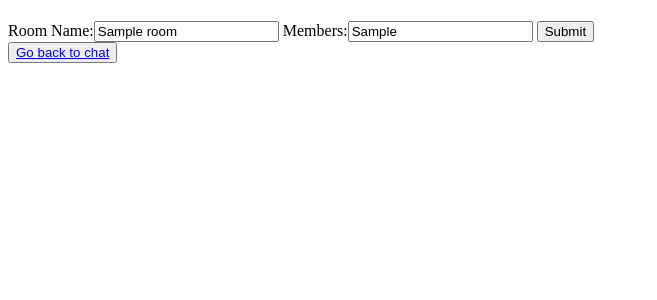
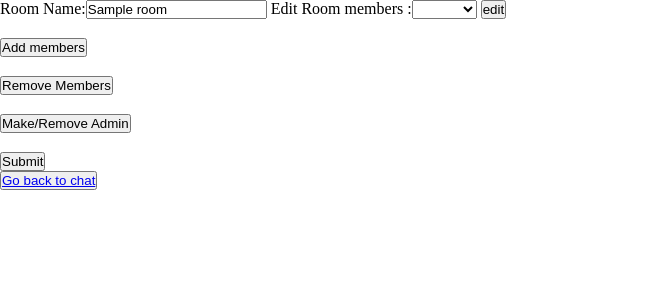
Before and after one commit to Dharundds/ChatRoom, a Flask app: template templates/edit_room.html in a window 1280 px wide. Shown: the top 300 px of the page, without its empty margins (0-657 px from the left). Run offline with Flask 2, Linux system fonts and the light colour scheme; the template is opened without the code that fills it: most values are stand-ins (such as "Sample title", 1, 10 or a date in 2020).

Commit message:
bugs fixed

```diff
--- a/app.py
+++ b/app.py
@@ -3,7 +3,7 @@
 from flask_socketio import SocketIO, join_room, leave_room, send
 from db import (add_room_members, get_messages, get_user, save_msg, save_room,
                 save_user, get_rooms_for_user, get_room, is_room_member,
-                get_room_members, is_room_admin, update_room, remove_room_members)
+                get_room_members, is_room_admin, update_room, remove_room_members, update_admin, remove_admin, add_room_member, remove_room_member)
 from datetime import datetime
 from bson.json_util import dumps
 
@@ -102,29 +102,48 @@
 @login_required
 def edit_room(room_id):
     room = get_room(room_id)
+    admins = []
+    not_admin = []
     if room and is_room_admin(room_id, current_user.username):
-        exist_members = [member['_id']['username']
-                         for member in get_room_members(room_id)]
-        room_members = ','.join(exist_members)
         message = ''
+        members = get_room_members(room_id)
+        for member in members:
+            if is_room_admin(room_id, member['_id']['username']):
+                admins.append(member['_id']['username'])
+            else:
+                not_admin.append(member['_id']['username'])
         if request.method == "POST":
             room_name = request.form.get('room_name')
             room['name'] = room_name
             update_room(room_id, room_name)
+            make_admin = request.form.get('makeAdmin')
+            removeAdmin = request.form.get('removeAdmin')
+            edit_member = request.form.get('edit_members')
+            edited_member = request.form.get('edit')
+            add_member = request.form.get('addmember')
+            remove_member = request.form.get('removemember')
 
-            new_members = [username.strip()
-                           for username in request.form.get('members').split(',')]
-            members_to_add = list(set(new_members)-set(exist_members))
-            members_to_remove = list(set(exist_members)-set(new_members))
-            if len(members_to_add):
-                add_room_members(room_id, room_name,
-                                 members_to_add, current_user.username)
-            if len(members_to_remove):
-                remove_room_members(room_id, members_to_remove)
+            if len(make_admin):
+                update_admin(room_id, make_admin)
+            if len(removeAdmin):
+                remove_admin(room_id, removeAdmin)
+            if len(edit_member):
+                remove_room_members(room_id, edit_member)
+                if len(edited_member):
+                    add_room_member(room_id, room_name,
+                                    edited_member, current_user.username)
+            if add_member:
+                add_mems = [username.strip()
+                            for username in add_member.split(',')]
+                add_room_members(room_id, room_name, add_mems,
+                                 current_user.username)
+            if remove_member:
+                print('hi')
+                remove_room_member(room_id, remove_member)
+
             message = "Edited Successfully"
-            room_members = ','.join(new_members)
 
-        return render_template('edit_room.html', room=room, room_members=room_members, room_id=room_id, message=message)
+        return render_template('edit_room.html', not_admin=not_admin, admins=admins, room=room, members=members, room_id=room_id, message=message)
 
     else:
         return "Room not found", 404
@@ -138,7 +157,7 @@
     if room and is_room_member(room_id, current_user.username):
         room_members = get_room_members(room_id)
         messages = get_messages(room_id)
-        return render_template('chat.html',rooms=rooms, username=current_user.username, room=room, room_members=room_members, room_id=room_id, messages=messages)
+        return render_template('chat.html', rooms=rooms, username=current_user.username, room=room, room_members=room_members, room_id=room_id, messages=messages)
     else:
         return "Room not found", 404
 
--- /dev/null
+++ b/static/css/edit_room.css
@@ -0,0 +1,34 @@
+* {
+  margin: 0;
+  padding: 0;
+}
+
+.admin {
+  visibility: hidden;
+}
+
+.admin.show {
+  visibility: visible;
+}
+
+.edit {
+  visibility: hidden;
+}
+
+.edit.show {
+  visibility: visible;
+}
+
+.addmem {
+  visibility: hidden;
+}
+.addmem.show {
+  visibility: visible;
+}
+
+.removemem {
+  visibility: hidden;
+}
+.removemem.show {
+  visibility: visible;
+}
--- a/templates/edit_room.html
+++ b/templates/edit_room.html
@@ -4,15 +4,91 @@
     <meta charset="UTF-8" />
     <meta http-equiv="X-UA-Compatible" content="IE=edge" />
     <meta name="viewport" content="width=device-width, initial-scale=1.0" />
+    <link rel="stylesheet" href="/static/css/edit_room.css" />
     <title>Edit</title>
   </head>
   <body>
     <h1>{{message}}</h1>
     <form method="post">
       Room Name:<input type="text" name="room_name" value="{{ room.name }}" />
-      Members:<input type="text" name="members" value="{{ room_members }}" />
+      <!--Editing room members name-->
+      Edit Room members :<select name="edit_members" id="em" aria-readonly="true">
+        <option>
+          {% for member in members %}
+          <option>{{ member._id.username }}</option>
+          {% endfor %}
+        </option>
+      </select>
+      <button type="button" onclick="editIt()">edit</button>
+      <div class="edit">
+        <input type="text" name="edit" id='edit'>
+      </div>
+
+      <!--adding members-->
+      <button type="button" onclick="add_mem()">Add members</button>
+      <div class="addmem">
+        Add Members: <input type="text" name='addmember' id='addmem' placeholder="enter the username..... ">
+      </div>
+
+      <!--Removing members-->
+      <button type='button' onclick="remove_mem()">Remove Members</button>
+      <div class="removemem">
+        Remove Members:
+        <select name="remove" name='removemember' id="remove" >
+          <option></option>
+          {% for member in members %}
+          <option>{{member._id.username}}</option>
+          {% endfor %}
+        </select>
+      </div>
+
+      <!--Make or remove member as Admin-->
+      <button type="button" id="admins" onclick="show()">
+        Make/Remove Admin
+      </button>
+      <div class="admin">
+        Remove admin:
+        <select name="removeAdmin" id="ra">
+          <option></option>
+          {% for admin in admins %}
+          <option>{{admin}}</option>
+          {% endfor %}
+        </select>
+        Make Admin:
+        <select name="makeAdmin" id="ma">
+          <option></option>
+          {% for notadmin in not_admin %}
+          <option>{{notadmin}}</option>
+          {% endfor %}
+        </select>
+      </div>
       <button type="submit">Submit</button>
     </form>
     <button><a href="/rooms/{{room_id}}"> Go back to chat</a></button>
+
+    <script>
+      show = () => {
+        const admin = document.querySelector(".admin");
+        admin.classList.add("show");
+      };
+      editIt = () => {
+        let edit = document.getElementById('em');
+        const edit_field = document.querySelector('.edit')
+        let field = document.getElementById('edit')
+        field.value = edit.value
+        edit_field.classList.add('show')
+      }
+
+      add_mem = () =>{
+        const add_mem = document.querySelector(".addmem");
+        add_mem.classList.add("show")
+      }
+
+      remove_mem = () =>{
+        const add_mem = document.querySelector(".removemem");
+        add_mem.classList.add("show")
+      }
+
+    </script>
   </body>
 </html>
```
Also changed, not shown: db.py (+29 -1 lines), templates/chat.js (deleted, +0 -8 lines).
